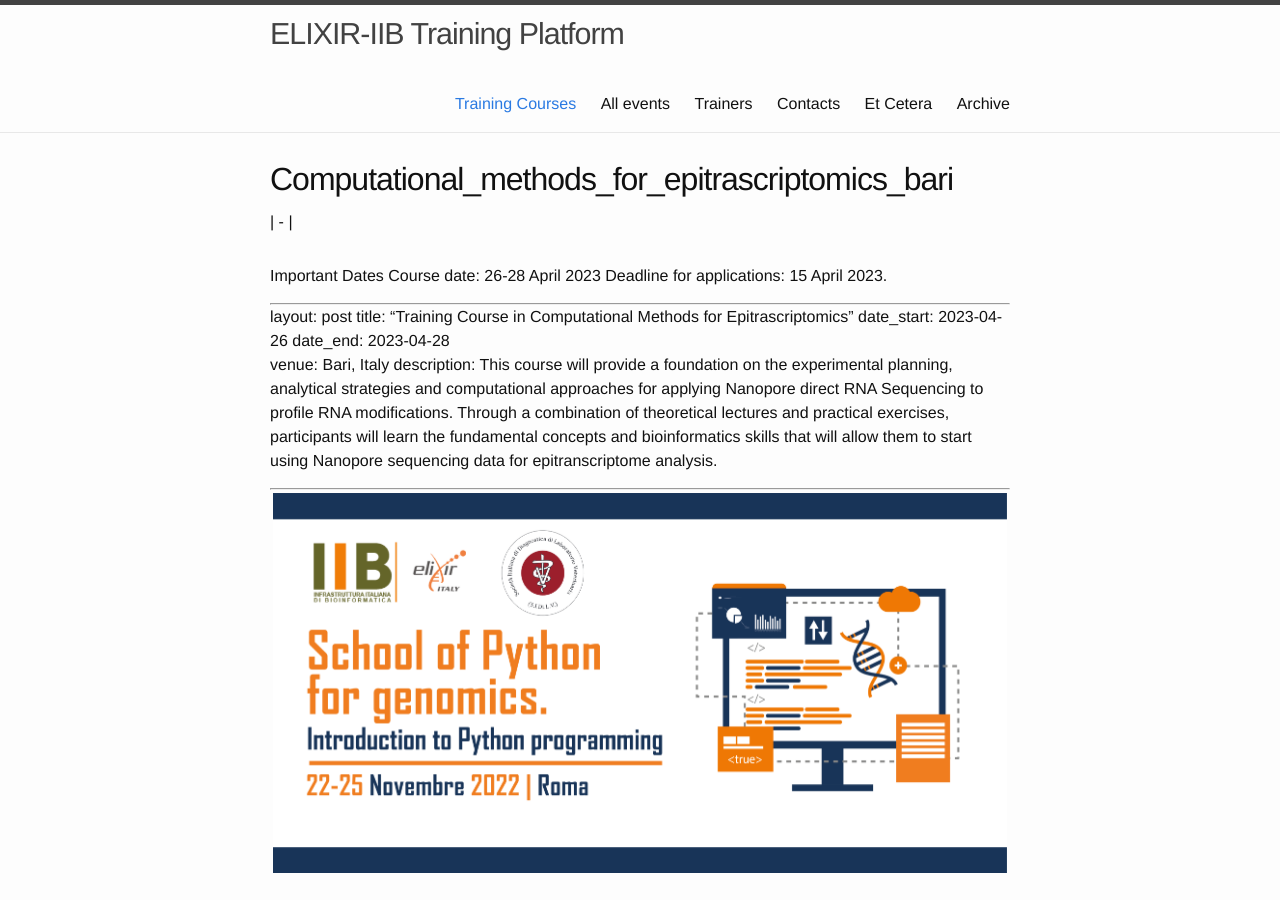
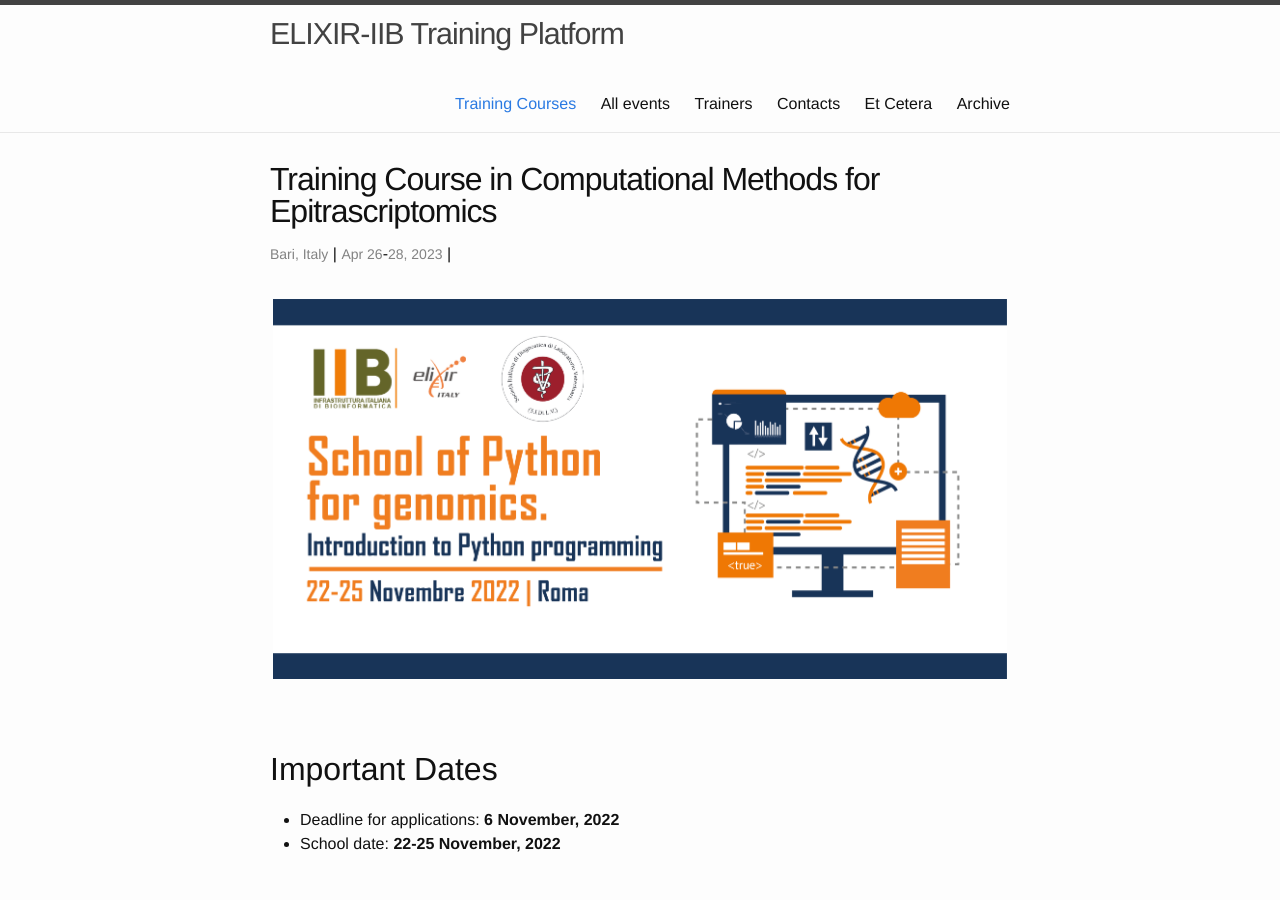
Before and after one commit to ELIXIR-IIB-training/website, a Jekyll site: the page built from _posts/2023-04-26-Computational_Methods_for_Epitrascriptomics_Bari.md, in a window 1280 px wide and 900 px high. Built offline with Jekyll 4.4.1, drawn with Linux system fonts in a browser that asks for light colours; our own code applies the rules of GitHub Pages for plain Markdown files.

Commit message:
Update 2023-04-26-Computational_Methods_for_Epitrascriptomics_Bari.md

```diff
--- a/_posts/2023-04-26-Computational_Methods_for_Epitrascriptomics_Bari.md
+++ b/_posts/2023-04-26-Computational_Methods_for_Epitrascriptomics_Bari.md
@@ -1,7 +1,3 @@
-Important Dates
-Course date: 26-28 April 2023
-Deadline for applications: 15 April 2023.
-
 ---
 layout: post
 title: "Training Course in Computational Methods for Epitrascriptomics"
```
